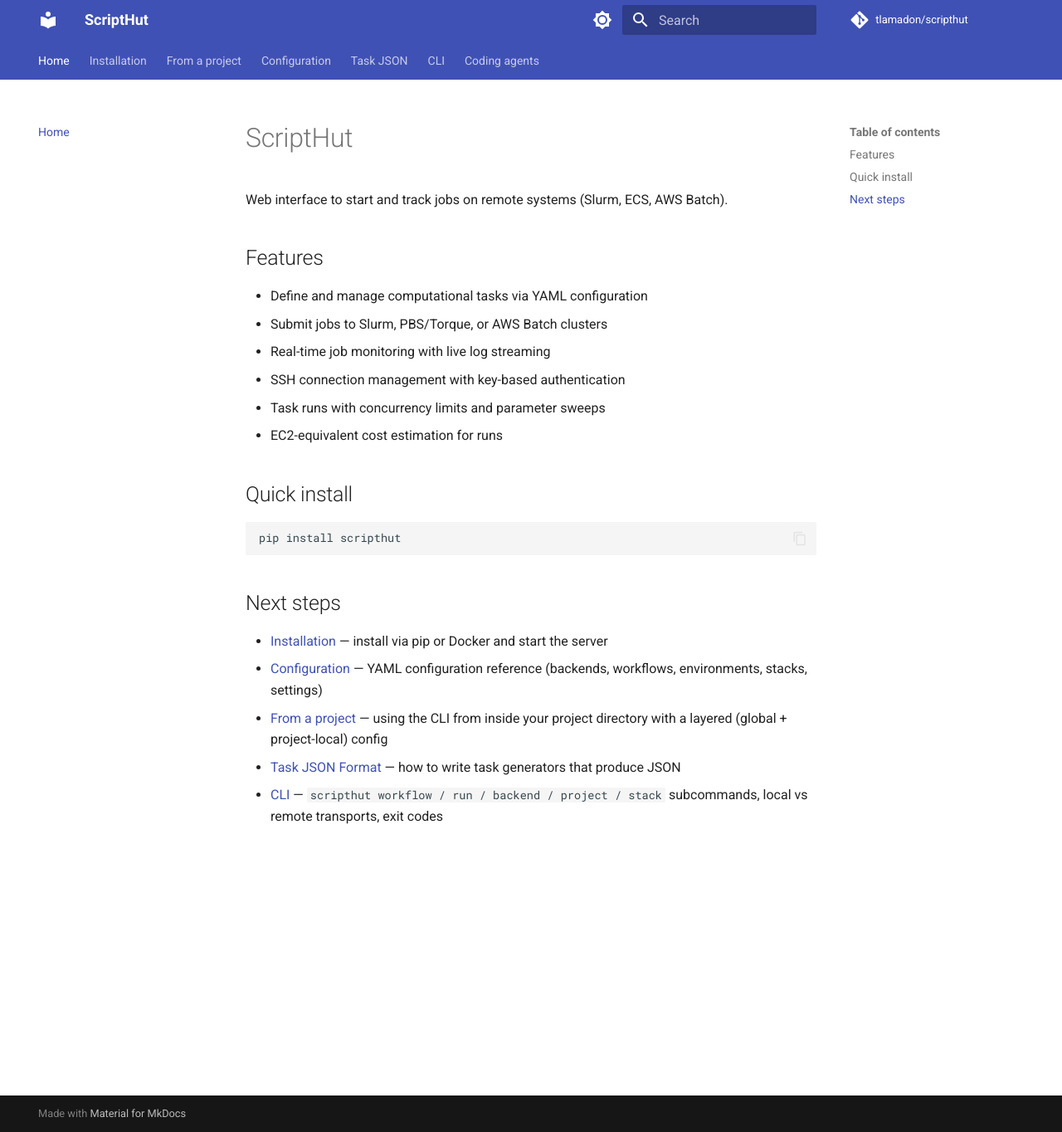
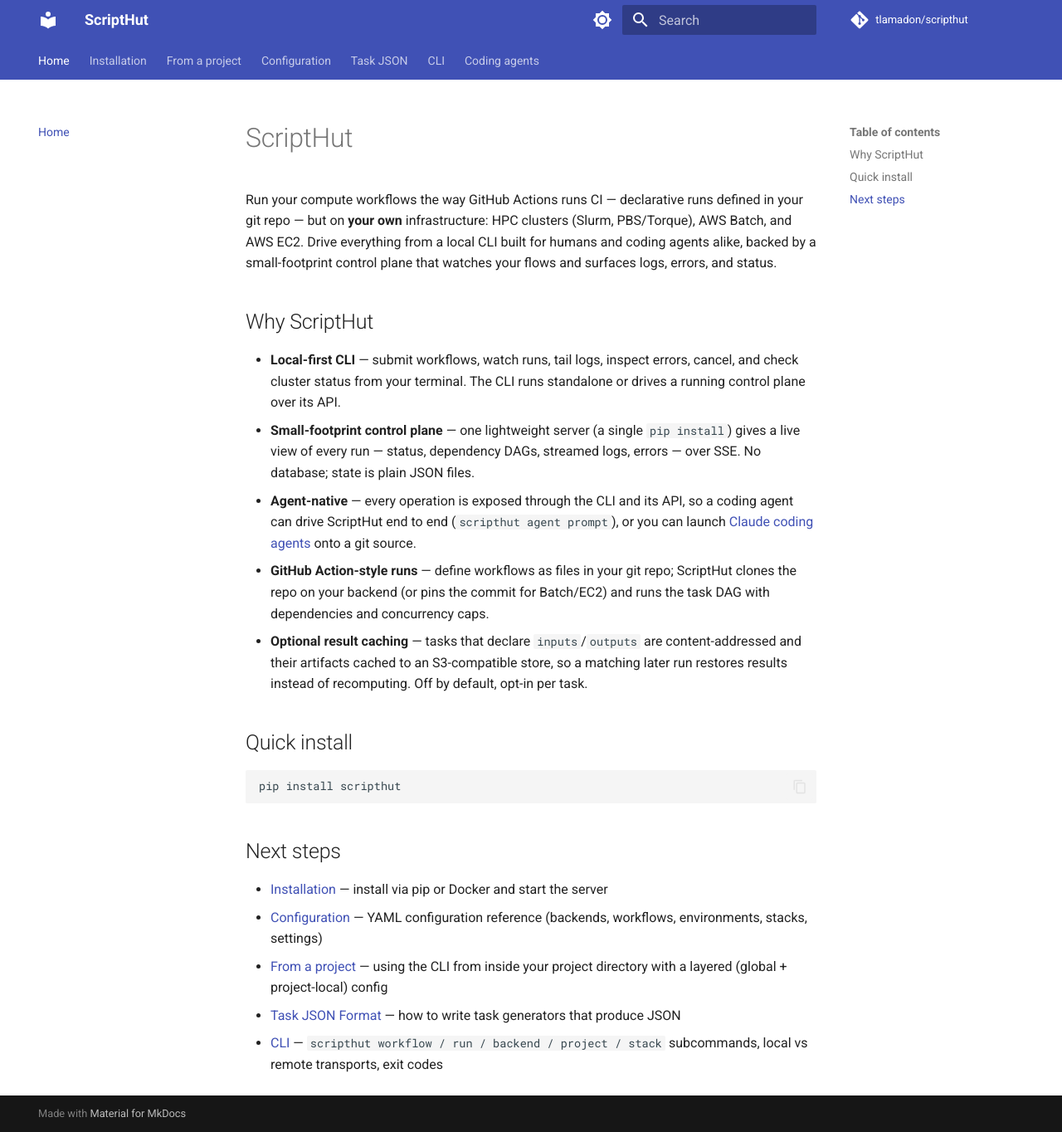
Before and after one commit to tlamadon/scripthut, an MkDocs documentation site: the page built from docs/index.md, in a window 1280 px wide and 1364 px high. Shown: the whole window at 83% size. Built offline with MkDocs 1.6.1 and Material for MkDocs 9.7.7, drawn with Linux system fonts in a browser that asks for light colours; comment, search, counter and statistics services are not loaded; the version menu is left out.

Commit message:
docs: refocus on headline features (CLI, control plane, agents, runs, cache) (#13)
Reframe the README and docs landing page around five headline features
instead of a flat feature list:
- local-first CLI
- small-footprint control plane (monitors flows, logs, errors, status)
- agent-native (everything through the CLI/API)
- GitHub Action-style runs (workflows-as-files in your git repo)
- optional result caching

Remaining capabilities move to a secondary "Also includes" list. Adds a
full Task result cache reference section to the README and marks it done
in the Roadmap. Fixes a stale GEMINI.md line (PBS/Batch/EC2 are shipped,
not planned) and aligns its framing.

Co-authored-by: Claude Opus 4.8 (1M context) <noreply@anthropic.com>

```diff
--- a/docs/index.md
+++ b/docs/index.md
@@ -1,15 +1,14 @@
 # ScriptHut
 
-Web interface to start and track jobs on remote systems (Slurm, ECS, AWS Batch).
+Run your compute workflows the way GitHub Actions runs CI — declarative runs defined in your git repo — but on **your own** infrastructure: HPC clusters (Slurm, PBS/Torque), AWS Batch, and AWS EC2. Drive everything from a local CLI built for humans and coding agents alike, backed by a small-footprint control plane that watches your flows and surfaces logs, errors, and status.
 
-## Features
+## Why ScriptHut
 
-- Define and manage computational tasks via YAML configuration
-- Submit jobs to Slurm, PBS/Torque, or AWS Batch clusters
-- Real-time job monitoring with live log streaming
-- SSH connection management with key-based authentication
-- Task runs with concurrency limits and parameter sweeps
-- EC2-equivalent cost estimation for runs
+- **Local-first CLI** — submit workflows, watch runs, tail logs, inspect errors, cancel, and check cluster status from your terminal. The CLI runs standalone or drives a running control plane over its API.
+- **Small-footprint control plane** — one lightweight server (a single `pip install`) gives a live view of every run — status, dependency DAGs, streamed logs, errors — over SSE. No database; state is plain JSON files.
+- **Agent-native** — every operation is exposed through the CLI and its API, so a coding agent can drive ScriptHut end to end (`scripthut agent prompt`), or you can launch [Claude coding agents](coding-agents.md) onto a git source.
+- **GitHub Action-style runs** — define workflows as files in your git repo; ScriptHut clones the repo on your backend (or pins the commit for Batch/EC2) and runs the task DAG with dependencies and concurrency caps.
+- **Optional result caching** — tasks that declare `inputs`/`outputs` are content-addressed and their artifacts cached to an S3-compatible store, so a matching later run restores results instead of recomputing. Off by default, opt-in per task.
 
 ## Quick install
 
```
Also changed, not shown: GEMINI.md (+1 -1 lines), README.md (+50 -15 lines).
